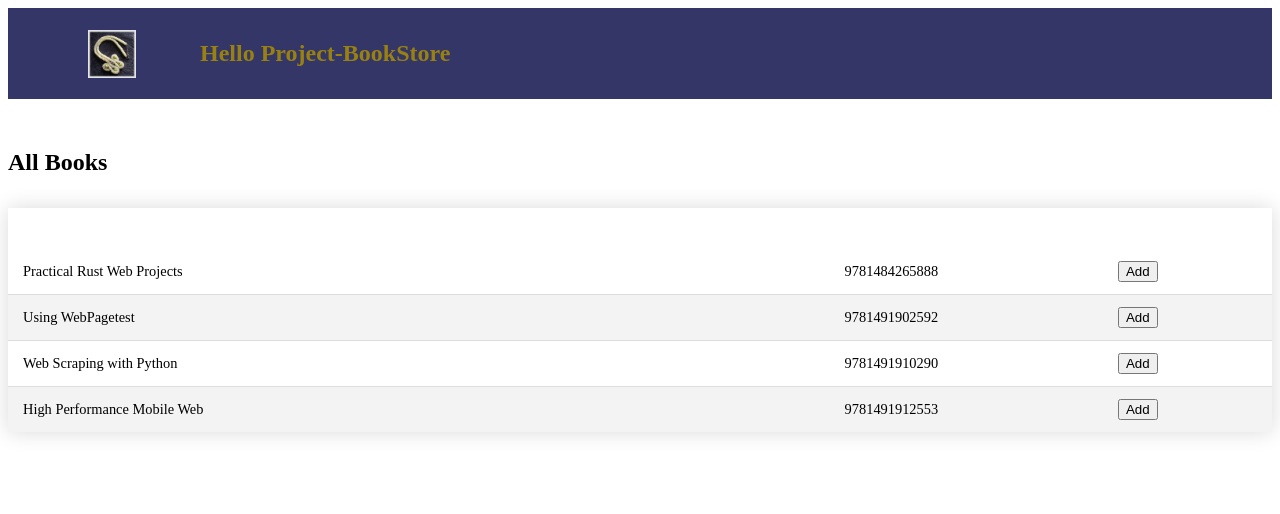
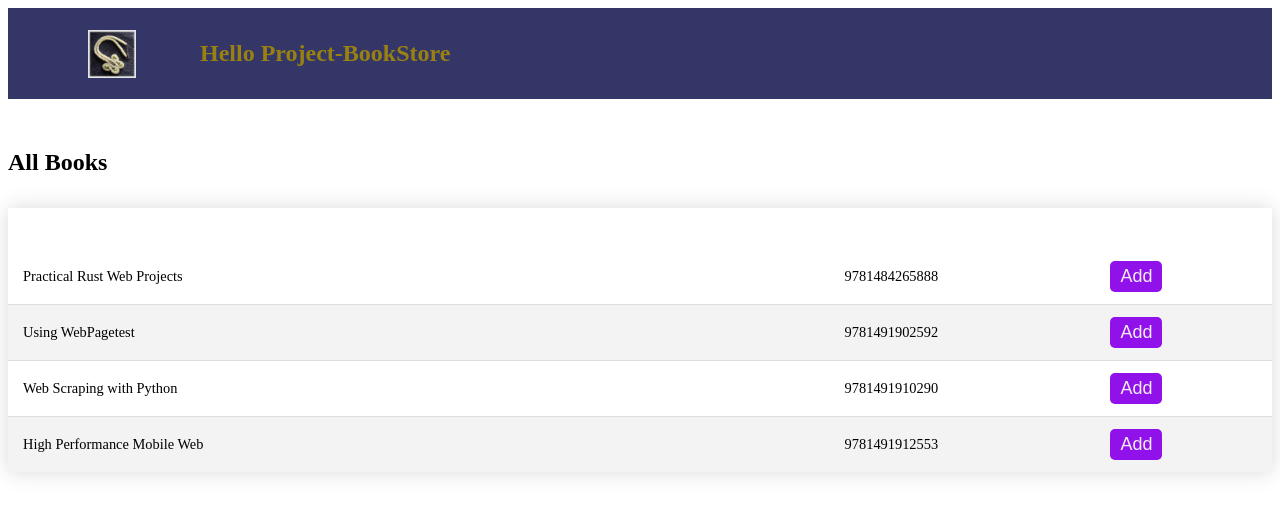
Before and after one commit to Mariana-x1/Vue-Cli-Project-Beispiel, a Vue app in the folder project-bookstore/: page / in a window 1280 px wide. Shown: the top 514 px of the page. Built offline with nearby package versions, Linux system fonts and the light colour scheme; the HTML template or start-up script is replaced by a standard one.

Commit message:
add styling for Buttons

```diff
--- a/project-bookstore/src/components/BaseButton.vue
+++ b/project-bookstore/src/components/BaseButton.vue
@@ -32,11 +32,13 @@ export default {
 </script>
 
 <style scoped>
-.base-button {
+button {
   padding: 5px 10px;
   border: none;
   border-radius: 5px;
-  color: #fff;
+  color: rgb(242, 236, 243);
+  background: #9011ea;
+  font-size: large;
   cursor: pointer;
 }
 
```
